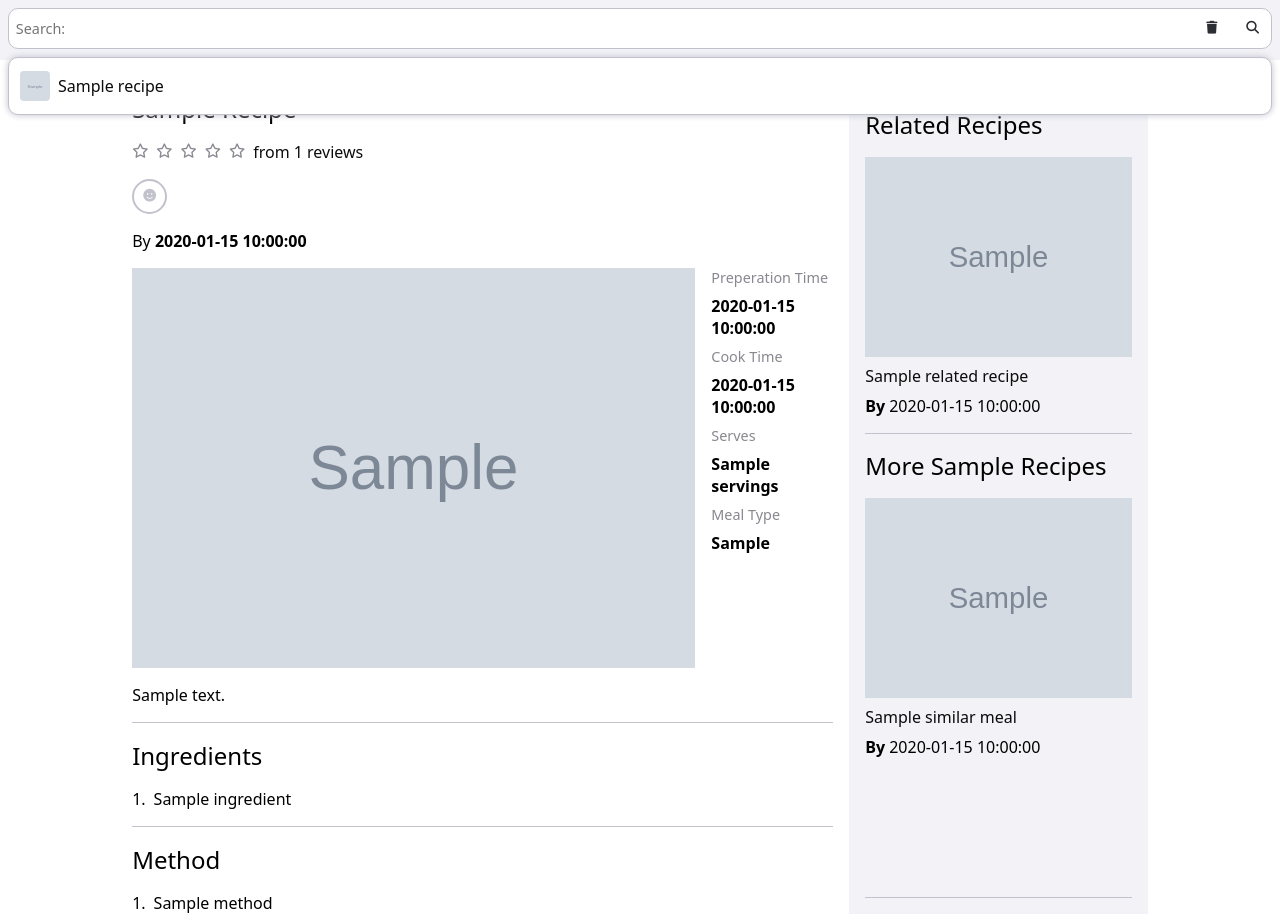
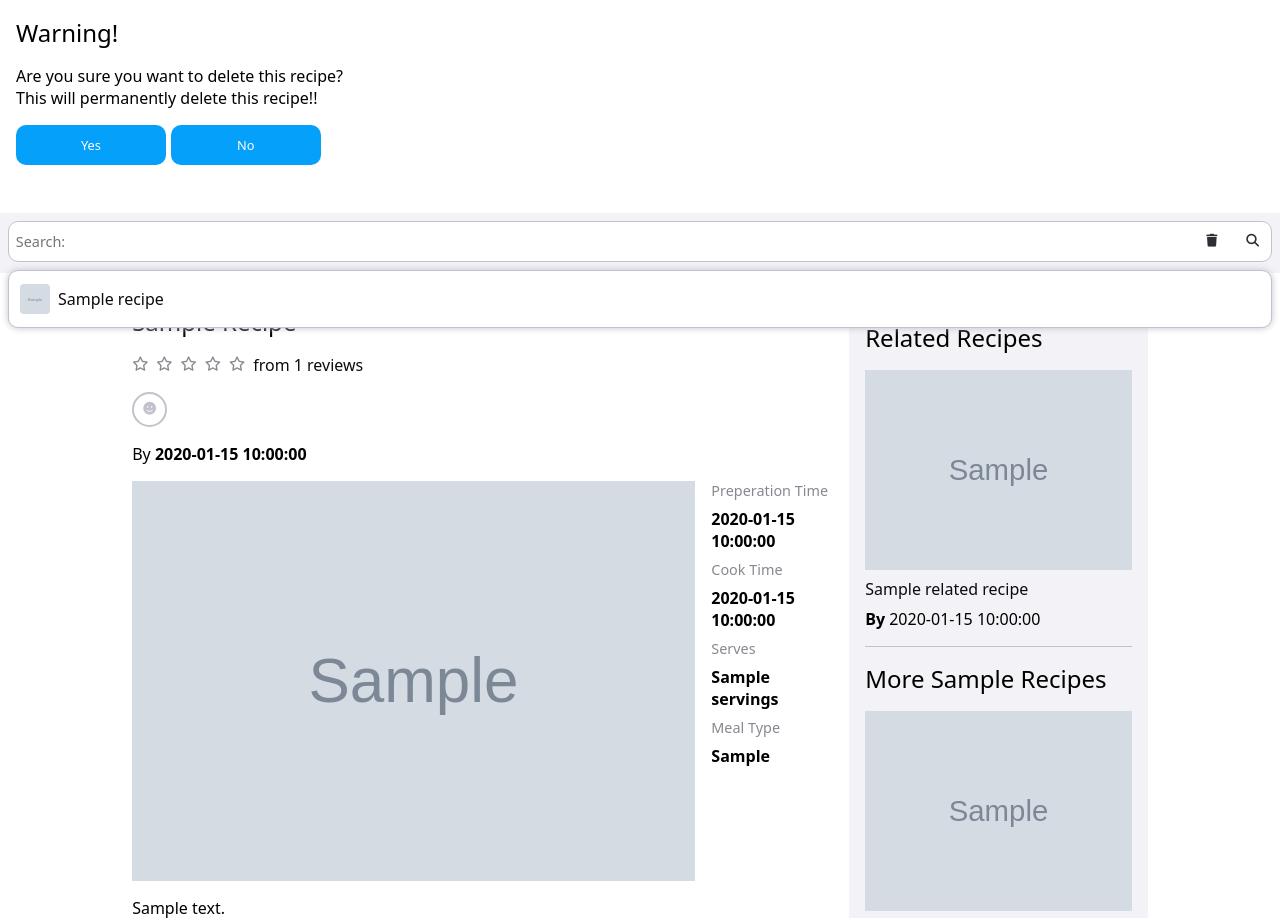
Before and after one commit to Genty83/My-Cook-Hub, a Python web app: template src/templates/recipe.html in a window 1280 px wide. Shown: the part 89-1007 px from the top of the page. Run offline with Jinja, Linux system fonts and the light colour scheme; the template is opened without the code that fills it: most values are stand-ins (such as "Sample title", 1, 10 or a date in 2020); grey boxes marked "Sample" are stand-in pictures.

Commit message:
Added alert window & delete button

```diff
--- a/src/templates/recipe.html
+++ b/src/templates/recipe.html
@@ -6,6 +6,21 @@
 {% block content %}
 
 <section class="flex-col gap-lg">
+
+    <div class="alert-window flex-col gap-lg padding-lg">
+        <h2>Warning!</h2>
+        <p>
+            Are you sure you want to delete this recipe?
+            <br>
+            This will permanently delete this recipe!!
+            <div>
+                <form action="{{ url_for('delete_recipe', recipe_id=recipe._id) }}" method="post" class="flex-row gap-sm">
+                    <button type="submit" class="btn std-btn btn-md">Yes</button>
+                    <button type="button" class="btn std-btn btn-md" onclick="toggleAlertWindow()">No</button>
+                </form>
+            </div>
+        </p>
+    </div>
 
     {% include "review_form.html" %}
     {% include "reviews_board.html" %}
@@ -109,14 +124,17 @@
             </div>
 
             <div class="flex-row gap-md">
+                <a class="btn social-media-btn tooltip" tooltip-text="Leave Review" aria-label="Leave Review" onclick="toggleReviewForm()">
+                    <i class="fa-solid fa-face-smile"></i>
+                </a>
                 {% if recipe.created_by == session["user"] %}
                     <a href="{{ url_for('edit_recipe', recipe_id=recipe._id) }}" class="btn social-media-btn tooltip" tooltip-text="Edit Recipe" aria-label="Edit recipe">
                         <i class="fa-solid fa-pencil"></i>
                     </a>
+                    <a class="btn social-media-btn tooltip" tooltip-text="Remove Recipe" aria-label="Remove recipe" onclick="toggleAlertWindow()">
+                        <i class="fa-solid fa-trash"></i>
+                    </a>
                 {% endif %}
-                <a class="btn social-media-btn tooltip" tooltip-text="Leave Review" aria-label="Leave Review" onclick="toggleReviewForm()">
-                    <i class="fa-solid fa-face-smile"></i>
-                </a>
             </div>
             <p>By <strong>{{ recipe.created_by }}</strong></p>
 
@@ -184,8 +202,4 @@
     </div>
 </section>
 
-
-
-
-
 {% endblock %}
```
